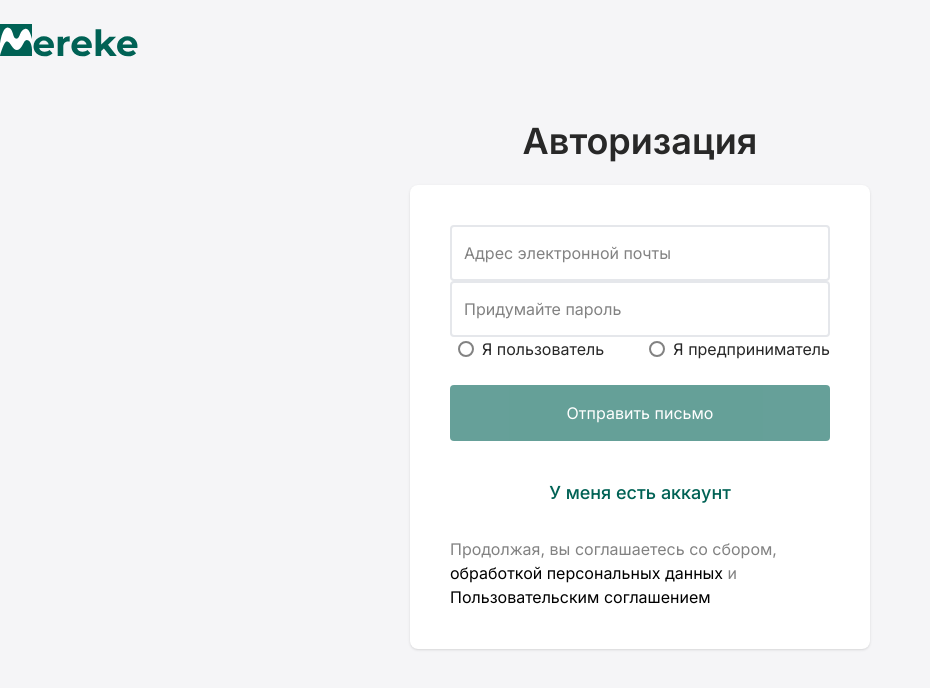
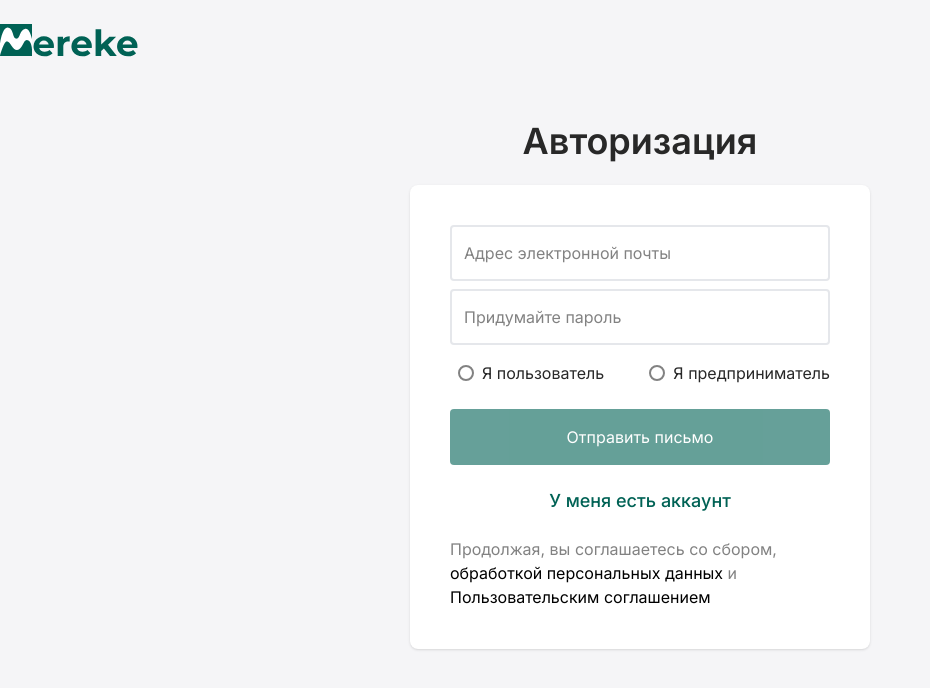
Before and after one commit to askar200018/mereke-frontend, a React (Create React App) app: page /auth in a window 1280 px wide. Shown: the top 688 px of the page, without its empty margins (0-930 px from the left). Built offline with nearby package versions, Linux system fonts and the light colour scheme.

Commit message:
refactor: change style

```diff
--- a/src/pages/Auth.tsx
+++ b/src/pages/Auth.tsx
@@ -22,6 +22,7 @@ const Auth = () => {
       <form
         className="w-[460px] p-10 m-auto rounded-lg bg-white shadow"
         onSubmit={handleSubmit(onSubmit)}>
+        <div className="mb-2">
           <InputGroup
             {...register('email', {
               required: true,
@@ -30,9 +31,12 @@ const Auth = () => {
             type="email">
             Адрес электронной почты
           </InputGroup>
+        </div>
+        <div className="mb-4">
           <InputGroup {...register('password', { required: true })} type="password">
             Придумайте пароль
           </InputGroup>
+        </div>
 
         <div className="flex justify-between mb-6">
           <label className="radio-group flex items-center space-x-2 cursor-pointer" htmlFor="user">
@@ -63,7 +67,7 @@ const Auth = () => {
         </div>
         <button
           className={`
-            flex justify-center items-center w-full h-[56px] mb-6
+            flex justify-center items-center w-full h-[56px] mb-2
             text-white bg-primary rounded
             ${(!isDirty || !isValid) && 'opacity-60'}
           `}
@@ -73,7 +77,7 @@ const Auth = () => {
         <Link
           to="/login"
           className="
-            flex items-center justify-center h-[56px] w-full mb-4
+            flex items-center justify-center h-[56px] w-full mb-2
             text-lg text-primary font-medium cursor-pointer
           ">
           У меня есть аккаунт
```
Lines whose indentation alone changed are shown as unchanged.
